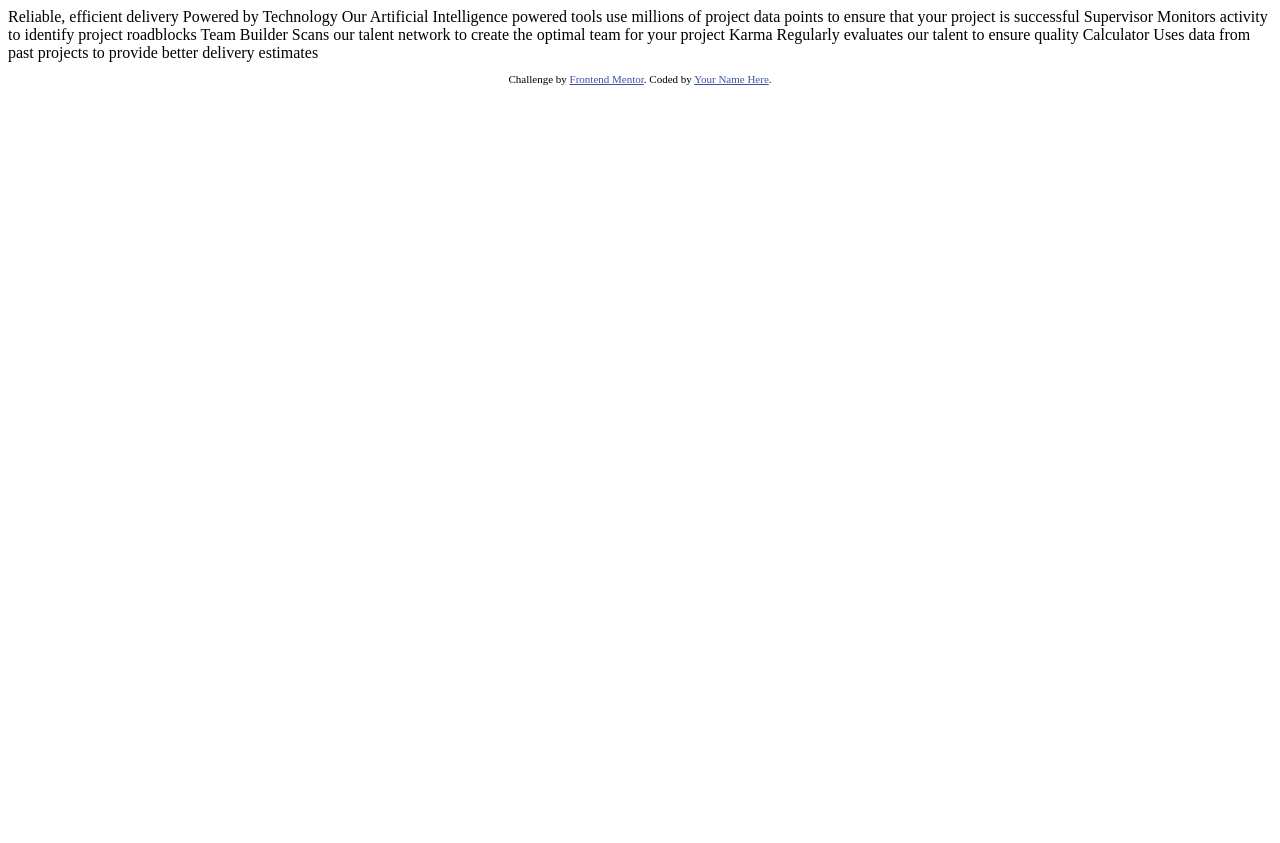
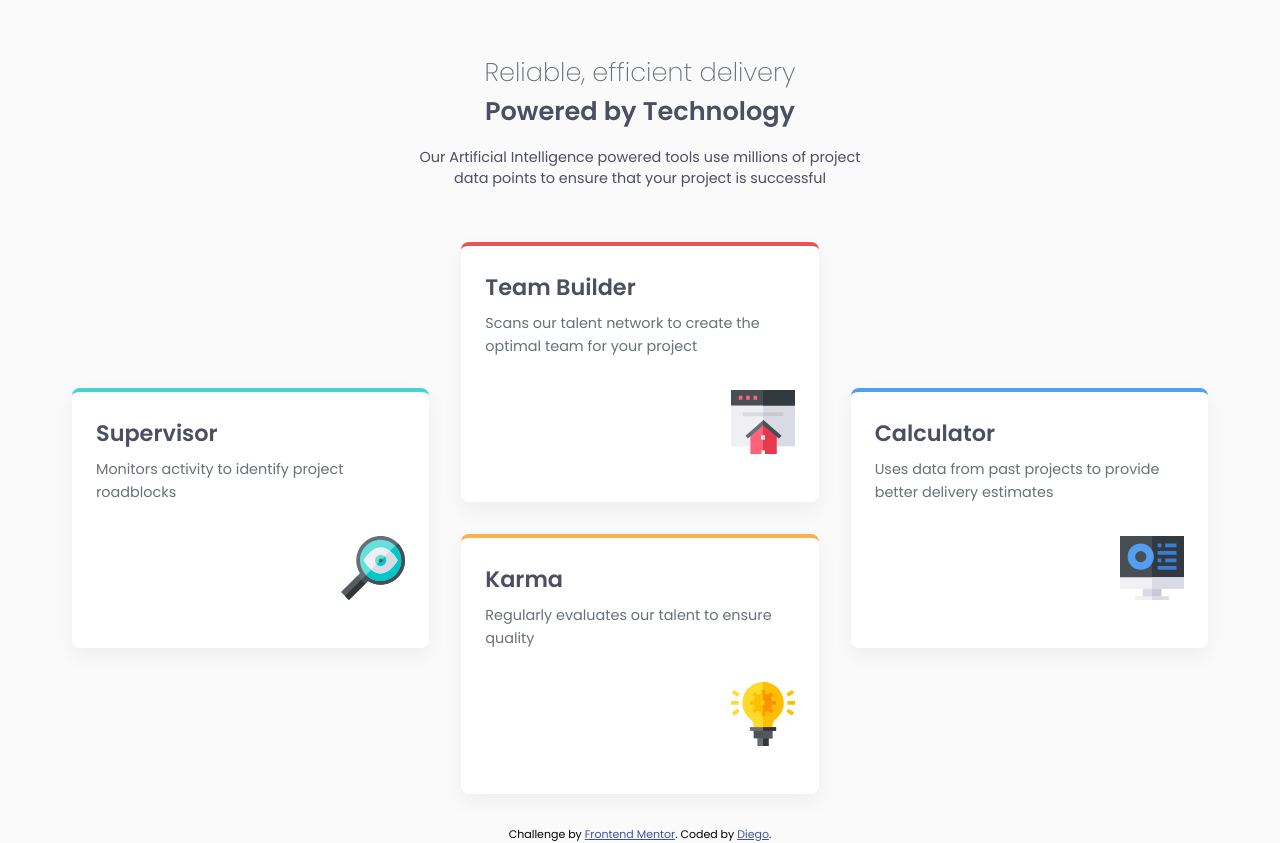
Before and after one commit to diegobezerra80/four-card-feature-section, a plain HTML site: page index.html in a window 1280 px wide. Before the commit the page ends 800 px from the top, so only its background shows below. Drawn offline with Linux system fonts and the light colour scheme.

Commit message:
Complete solution for the Four Card Feature Section challenge

```diff
--- /dev/null
+++ b/css/styles.css
@@ -0,0 +1,153 @@
+* {
+    margin: 0;
+    padding: 0;
+    box-sizing: border-box;
+}
+
+:root {
+    /* Primary Colors */
+    --red: hsl(0, 78%, 62%);
+    --cyan: hsl(180, 62%, 55%);
+    --orange: hsl(34, 97%, 64%);
+    --blue: hsl(212, 86%, 64%);
+
+    /* Neutral Colors */
+    --grey-500: hsl(234, 12%, 34%);
+    --grey-400: hsl(212, 6%, 44%);
+    --grey-100: hsl(0, 0%, 98%);
+    --white: hsl(0, 0%, 100%);
+}
+
+body {
+    font-family: "Poppins", sans-serif;
+    font-size: 15px;
+    font-weight: 400;
+    display: flex;
+    flex-direction: column;
+    min-height: 100dvh;
+    background-color: var(--grey-100);
+}
+
+header,
+footer {
+    flex-shrink: 0;
+
+}
+
+.page-header {
+    padding: 1.3rem;
+    max-width: 32rem;
+    margin: 0 auto;
+}
+
+.page-title {
+    padding-top: 2rem;
+    margin-bottom: 1rem;
+    text-align: center;
+}
+
+span.page-title--top {
+    color: var(--grey-400);
+    display: block;
+    font-weight: 200;
+    font-size: 1.6rem;
+
+}
+
+span.page-title--down {
+    color: var(--grey-500);
+    display: block;
+    font-weight: 600;
+    font-size: 1.6rem;
+}
+
+p.page-subtitle {
+    color: var(--grey-500);
+    font-size: 0.9rem;
+    font-weight: 400;
+    text-align: center;
+}
+
+.feature-grid {
+    max-width: 24rem;
+    margin: 0 auto;
+    display: grid;
+    grid-template-columns: 1fr;
+    flex-grow: 1;
+    gap: 2rem;
+    padding: 2rem;
+}
+
+.feature-card {
+    display: flex;
+    flex-direction: column;
+    border-top: 4px solid transparent;
+    padding: 1.5rem 1.5rem 3rem 1.5rem;
+    background-color: var(--white);
+    border-radius: 0.5rem;
+    box-shadow: 0 8px 20px rgba(0, 0, 0, 0.05);
+}
+
+.feature-title {
+    color: var(--grey-500);
+    font-size: 1.4rem;
+    margin-bottom: 0.5rem;
+}
+
+p.feature-description {
+    color: var(--grey-400);
+    font-size: 0.9rem;
+    line-height: 1.6;
+    margin-bottom: 2rem;
+}
+
+.feature-icon {
+    align-self: end;
+}
+
+.border-top--cyan {
+    border-top-color: var(--cyan);
+}
+
+.border-top--red {
+    border-top-color: var(--red);
+}
+
+.border-top--orange {
+    border-top-color: var(--orange);
+}
+
+.border-top--blue {
+    border-top-color: var(--blue);
+}
+
+@media (min-width: 75rem) {
+    .feature-grid {
+        max-width: 75rem;
+        grid-template-columns: repeat(3, 1fr);
+        grid-template-rows: auto auto;
+        align-items: center;
+        justify-content: center;
+    }
+
+    .feature-card:nth-child(1) {
+        grid-column: 1/2;
+        grid-row: 1/3;
+    }
+
+    .feature-card:nth-child(2) {
+        grid-column: 2/3;
+        grid-row: 1/2;
+    }
+
+    .feature-card:nth-child(3) {
+        grid-column: 2/3;
+        grid-row: 2/3;
+    }
+
+    .feature-card:nth-child(4) {
+        grid-column: 3/4;
+        grid-row: 1/3;
+    }
+
+}
--- a/index.html
+++ b/index.html
@@ -1,45 +1,79 @@
 <!DOCTYPE html>
 <html lang="en">
+
 <head>
-  <meta charset="UTF-8">
-  <meta name="viewport" content="width=device-width, initial-scale=1.0"> <!-- displays site properly based on user's device -->
+  <meta charset="UTF-8" />
+  <meta name="viewport" content="width=device-width, initial-scale=1.0" />
+  <!-- displays site properly based on user's device -->
 
-  <link rel="icon" type="image/png" sizes="32x32" href="./images/favicon-32x32.png">
+  <link rel="icon" type="image/png" sizes="32x32" href="./images/favicon-32x32.png" />
 
   <title>Frontend Mentor | Four card feature section</title>
+  <link rel="preconnect" href="https://fonts.googleapis.com" />
+  <link rel="preconnect" href="https://fonts.gstatic.com" crossorigin />
+  <link href="https://fonts.googleapis.com/css2?family=Poppins:wght@200;400;600&display=swap" rel="stylesheet" />
+
+  <link rel="stylesheet" href="./css/styles.css" />
 
   <!-- Feel free to remove these styles or customise in your own stylesheet 👍 -->
   <style>
-    .attribution { font-size: 11px; text-align: center; }
-    .attribution a { color: hsl(228, 45%, 44%); }
+    .attribution {
+      font-size: 11px;
+      text-align: center;
+    }
+
+    .attribution a {
+      color: hsl(228, 45%, 44%);
+    }
   </style>
 </head>
+
 <body>
+  <header class="page-header">
+    <h1 class="page-title">
+      <span class="page-title--top"> Reliable, efficient delivery </span>
+      <span class="page-title--down">Powered by Technology</span>
+    </h1>
+    <p class="page-subtitle">
+      Our Artificial Intelligence powered tools use millions of project data
+      points to ensure that your project is successful
+    </p>
+  </header>
 
-  Reliable, efficient delivery
-  Powered by Technology
+  <main class="feature-grid">
+    <div class="feature-card border-top--cyan">
+      <h2 class="feature-title">Supervisor</h2>
+      <p class="feature-description">Monitors activity to identify project roadblocks</p>
+      <img src="./images/icon-supervisor.svg" alt="supervisor icon" class="feature-icon" />
+    </div>
 
-  Our Artificial Intelligence powered tools use millions of project data points
-  to ensure that your project is successful
+    <div class="feature-card border-top--red">
+      <h2 class="feature-title">Team Builder</h2>
+      <p class="feature-description">Scans our talent network to create the optimal team for your project</p>
+      <img src="./images/icon-team-builder.svg" alt="Team builder icon" class="feature-icon" />
+    </div>
 
-  Supervisor
-  Monitors activity to identify project roadblocks
+    <div class="feature-card border-top--orange">
+      <h2 class="feature-title">Karma</h2>
+      <p class="feature-description">Regularly evaluates our talent to ensure quality</p>
+      <img src="./images/icon-karma.svg" alt="Karma icon" class="feature-icon" />
+    </div>
 
-  Team Builder
-  Scans our talent network to create the optimal team for your project
-
-  Karma
-  Regularly evaluates our talent to ensure quality
-
-  Calculator
-  Uses data from past projects to provide better delivery estimates
+    <div class="feature-card border-top--blue">
+      <h2 class="feature-title">Calculator</h2>
+      <p class="feature-description">Uses data from past projects to provide better delivery estimates</p>
+      <img src="./images/icon-calculator.svg" alt="Calculator icon" class="feature-icon" />
+    </div>
+  </main>
 
 
   <footer>
     <p class="attribution">
-      Challenge by <a href="https://www.frontendmentor.io?ref=challenge" target="_blank">Frontend Mentor</a>.
-      Coded by <a href="#">Your Name Here</a>.
+      Challenge by
+      <a href="https://www.frontendmentor.io?ref=challenge" target="_blank">Frontend Mentor</a>. Coded by <a
+        href="#">Diego</a>.
     </p>
   </footer>
 </body>
+
 </html>
```
Also changed, not shown: images/screenshot-desktop.png (added), images/screenshot-mobile.png (added), 2 other files.
